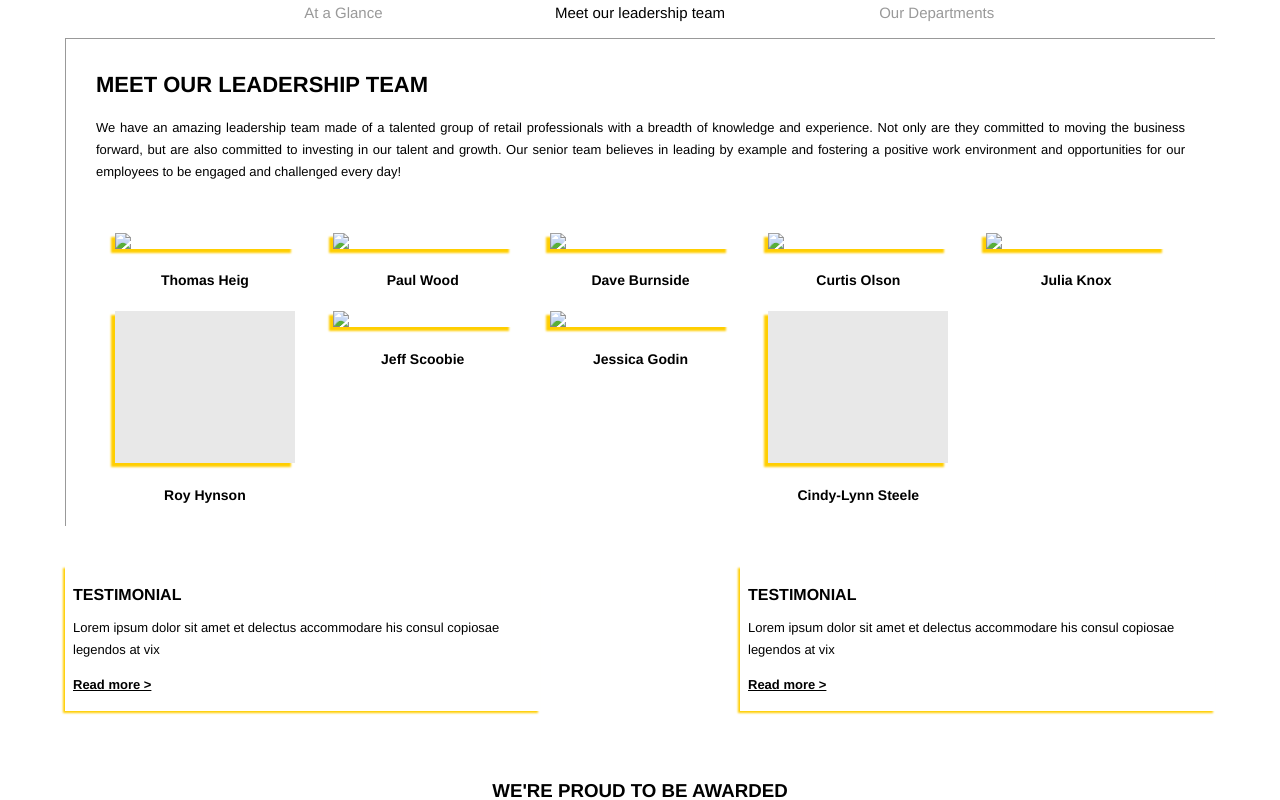
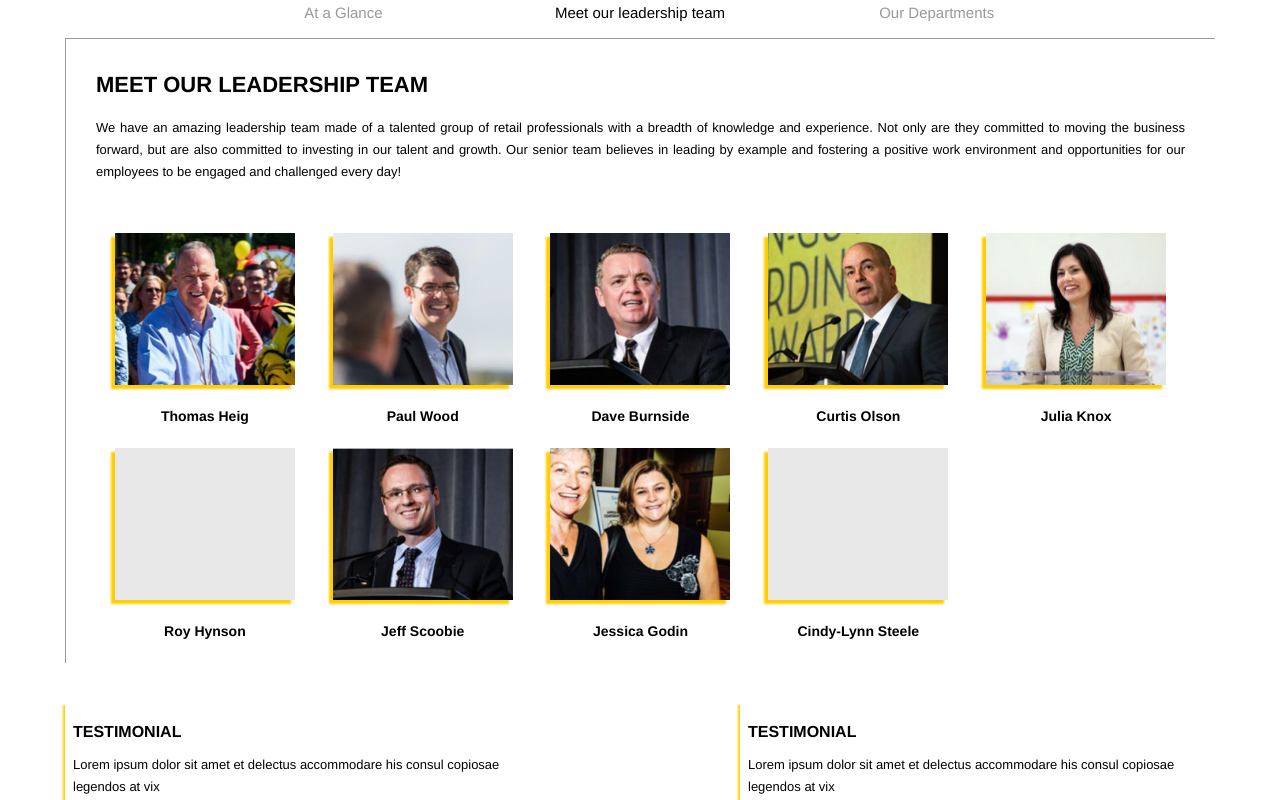
Before and after one commit to msetijo/GT, a plain HTML site: page index.html in a window 1280 px wide. Shown: the part 643-1443 px from the top of the page. Drawn offline with nearby package versions, Linux system fonts and the light colour scheme; files that its build step writes are made by us from their sources; the site is published under a folder, as on GitHub Pages, so addresses that start at the root find nothing.

Commit message:
Update index.html

```diff
--- a/index.html
+++ b/index.html
@@ -52,24 +52,24 @@
                 <div id="team-desc">We have an amazing leadership team made of a talented group of retail professionals with a breadth of knowledge and experience. Not only are they committed to moving the business forward, but are also committed to investing in our talent and growth. Our senior team believes in leading by example and fostering a positive work environment and opportunities for our employees to be engaged and challenged every day!</div>
                 <div id="team-pics">
                     <div class="team-member">
-                        <img id ="thomas" src="/images/thomas.jpg" />
+                        <img id ="thomas" src="images/thomas.jpg" />
                         <h5>Thomas Heig</h5>
                     </div>
                     <div id="thomas-popup"></div>
                     <div class="team-member">
-                        <img src="/images/paul.jpg" />
+                        <img src="images/paul.jpg" />
                         <h5>Paul Wood</h5>
                     </div>
                     <div class="team-member">
-                        <img src="/images/dave.jpg" />
+                        <img src="images/dave.jpg" />
                         <h5>Dave Burnside</h5>
                     </div>
                     <div class="team-member">
-                        <img src="/images/curtis.jpg" />
+                        <img src="images/curtis.jpg" />
                         <h5>Curtis Olson</h5>
                     </div>
                     <div class="team-member">
-                        <img src="/images/julia.jpg" />
+                        <img src="images/julia.jpg" />
                         <h5>Julia Knox</h5>
                     </div>
                     <div class="team-member">
@@ -77,11 +77,11 @@
                         <h5>Roy Hynson</h5>
                     </div>
                     <div class="team-member">
-                        <img src="/images/jeff.jpg" />
+                        <img src="images/jeff.jpg" />
                         <h5>Jeff Scoobie</h5>
                     </div>
                     <div class="team-member">
-                        <img src="/images/jessica.jpg" />
+                        <img src="images/jessica.jpg" />
                         <h5>Jessica Godin</h5>
                     </div>
                     <div class="team-member">
@@ -115,9 +115,9 @@
             </div>
             <div id="awards">
                 <h3>WE'RE PROUD TO BE AWARDED</h3>
-                <img src="/images/eca.jpg" />
-                <img src="/images/bobs.jpg" />
-                <img src="/images/rcc.png" />
+                <img src="images/eca.jpg" />
+                <img src="images/bobs.jpg" />
+                <img src="images/rcc.png" />
             </div>
         </div>
         <footer>
```
